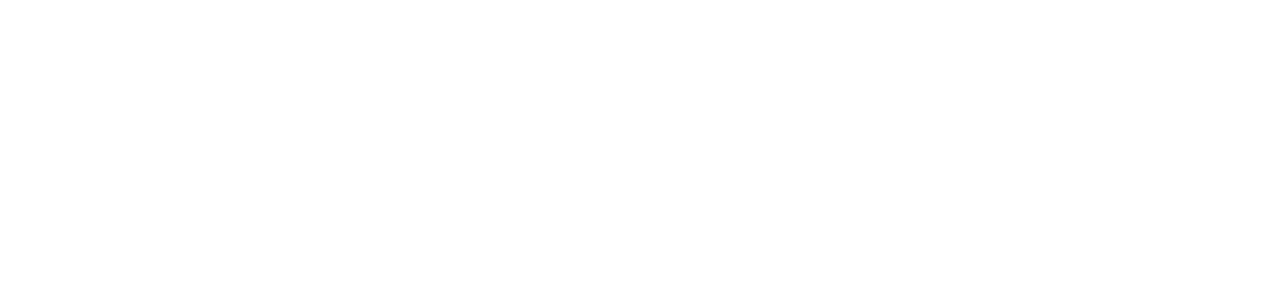
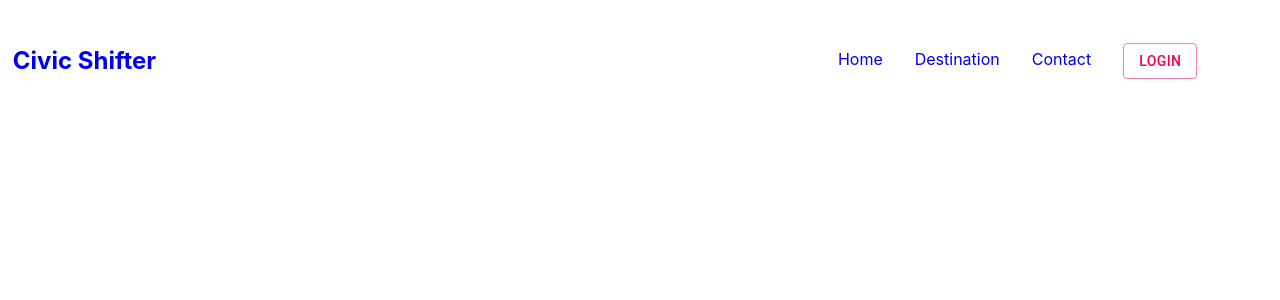
Before and after one commit to shadreza/Civic-Shifter-Website, a React (Create React App) app: page /homepage in a window 1280 px wide. Shown: the top 300 px of the page. Built offline with nearby package versions, Linux system fonts and the light colour scheme.

Commit message:
header done

```diff
--- a/package.json
+++ b/package.json
@@ -3,12 +3,15 @@
   "version": "0.1.0",
   "private": true,
   "dependencies": {
+    "@material-ui/core": "^4.11.3",
+    "@material-ui/icons": "^4.11.2",
     "@testing-library/jest-dom": "^5.11.9",
     "@testing-library/react": "^11.2.5",
     "@testing-library/user-event": "^12.8.3",
     "firebase": "^8.3.1",
     "react": "^17.0.1",
     "react-dom": "^17.0.1",
+    "react-router-dom": "^5.2.0",
     "react-scripts": "4.0.3",
     "web-vitals": "^1.1.1"
   },
--- a/src/App.js
+++ b/src/App.js
@@ -1,10 +1,24 @@
+import React from 'react';
+import {
+  BrowserRouter as Router,
+  Switch,
+  Route,
+  Link
+} from "react-router-dom";
 import './App.css';
+import Header from './Components/Header/Header';
+import HomePage from './Components/HomePage/HomePage';
 
 function App() {
   return (
-    <div className="App">
-
-    </div>
+    <Router>
+      <Header></Header>
+      <Switch>
+        <Route path='/homepage'>
+          <HomePage></HomePage>
+        </Route>
+      </Switch>
+    </Router>
   );
 }
 
--- a/src/Components/Header/Header.css
+++ b/src/Components/Header/Header.css
@@ -0,0 +1,20 @@
+.headerMainDiv{
+    display:flex;
+    padding: 0.5% 1%;
+}
+
+.headerNavLinksOnRight{
+    width:20%;
+    text-align:left;
+}
+
+.headerNavLinksOnRight{
+    margin: auto;
+    width:80%;
+    text-align:right;
+}
+
+.navLinks{
+    text-decoration: none;
+    margin: auto 1rem;
+}
--- a/src/Components/Header/Header.js
+++ b/src/Components/Header/Header.js
@@ -0,0 +1,32 @@
+import React from 'react';
+import './Header.css';
+import { Link, Router } from 'react-router-dom';
+import { Button } from '@material-ui/core';
+
+const Header = () => {
+    return (
+        <div className="headerMainDiv">
+            <section className="headerTitleOnLeft">
+                <Link className="navLinks" to='/home'>
+                    <h2>Civic Shifter</h2>
+                </Link>
+            </section>
+            <section className="headerNavLinksOnRight">
+                <nav>
+                    <Link className="navLinks" to='/home' >Home</Link>
+                    <Link className="navLinks" to='/destination' >Destination</Link>
+                    <Link className="navLinks" to='/contact' >Contact</Link>
+                    <Link className="navLinks" to='/login' >
+                        {
+                            <Button variant="outlined" color="secondary">
+                                Login
+                            </Button>
+                        }
+                    </Link>
+                </nav>
+            </section>
+        </div>
+    );
+};
+
+export default Header;
--- a/src/Components/HomePage/HomePage.js
+++ b/src/Components/HomePage/HomePage.js
@@ -0,0 +1,11 @@
+import React from 'react';
+
+const HomePage = () => {
+    return (
+        <div>
+
+        </div>
+    );
+};
+
+export default HomePage;
```
Also changed, not shown: 1 other file (tests, documents, lock files or other folders).
